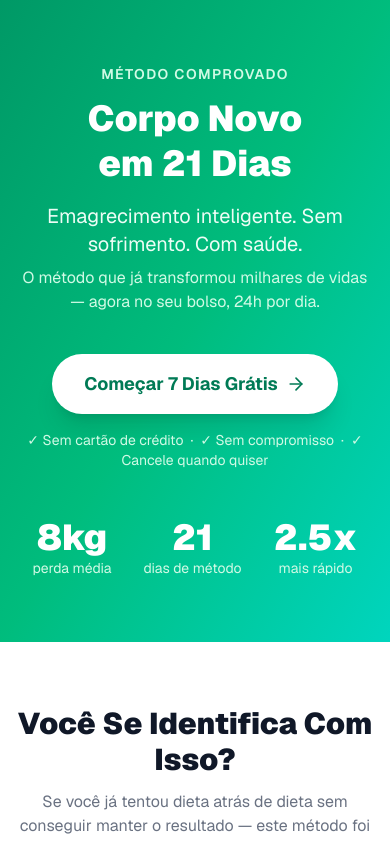
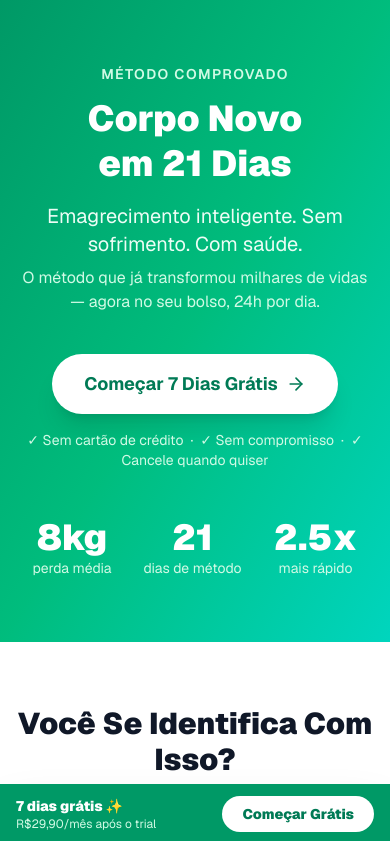
Before and after one commit to asbentoita-dev/corpo-novo-app, a Next.js app: page / in a window 390 px wide. Shown: the top 841 px of the page. Built offline with nearby package versions, Linux system fonts and the light colour scheme.

Commit message:
feat: adiciona botão ver planos e banner fixo mobile na landing

```diff
--- a/src/app/page.tsx
+++ b/src/app/page.tsx
@@ -145,12 +145,28 @@ export default function Home() {
             ))}
           </div>
           <Link href="/cadastro"
-            className="block w-full bg-white text-emerald-700 font-black text-lg py-4 rounded-2xl hover:bg-emerald-50 transition-colors">
+            className="block w-full bg-white text-emerald-700 font-black text-lg py-4 rounded-2xl hover:bg-emerald-50 transition-colors mb-3">
             Começar Agora — Grátis por 7 Dias
+          </Link>
+          <Link href="/planos"
+            className="block w-full bg-transparent border-2 border-white text-white font-bold text-base py-3 rounded-2xl hover:bg-white/10 transition-colors">
+            Ver planos e assinar →
           </Link>
         </div>
         <p className="text-gray-400 text-xs">©2025 ASBento · Corpo Novo em 21 Dias. Todos os direitos reservados.</p>
       </section>
+
+      {/* Banner fixo no rodapé (mobile) */}
+      <div className="fixed bottom-0 left-0 right-0 z-50 bg-emerald-600 text-white px-4 py-3 flex items-center justify-between shadow-2xl md:hidden">
+        <div>
+          <p className="font-black text-sm">7 dias grátis ✨</p>
+          <p className="text-emerald-100 text-xs">R$29,90/mês após o trial</p>
+        </div>
+        <Link href="/cadastro"
+          className="bg-white text-emerald-700 font-black text-sm px-5 py-2 rounded-full whitespace-nowrap">
+          Começar Grátis
+        </Link>
+      </div>
     </main>
   )
 }
```
